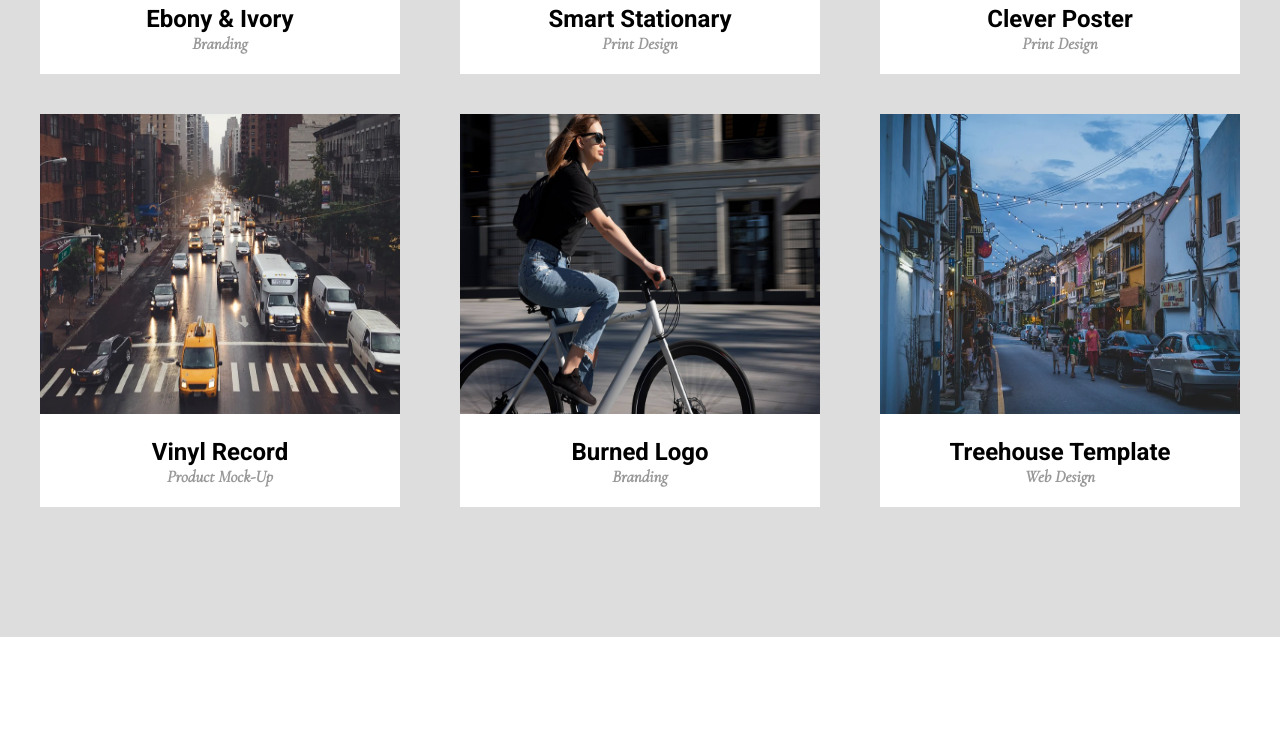
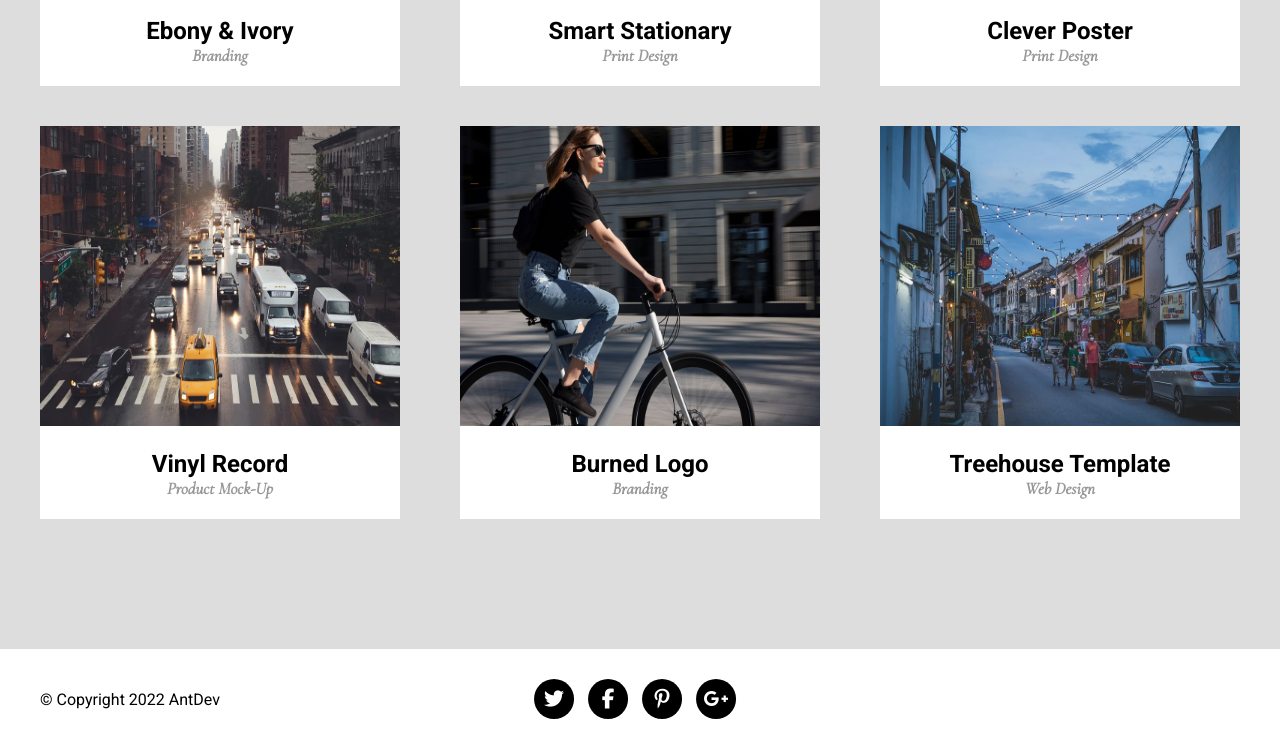
Before and after one commit to DmkMrw/Projekt-task-runner, a website: page index.html in a window 1280 px wide. Shown: the part 1658-2407 px from the top of the page. Before the commit the page ends 2385 px from the top, so only its background shows below. Drawn offline with nearby package versions, Linux system fonts and the light colour scheme.

Commit message:
Add html and style for footer

```diff
--- a/index.html
+++ b/index.html
@@ -138,5 +138,17 @@
         </div>
       </div>
     </section>
+
+    <section class="footer">
+      <div class="container">
+        <div class="copy"><p>&copy Copyright 2022 AntDev</p></div>
+        <div class="social">
+          <i class="fa-brands fa-twitter"></i>
+          <i class="fa-brands fa-facebook-f"></i>
+          <i class="fa-brands fa-pinterest-p"></i>
+          <i class="fa-brands fa-google-plus-g"></i>
+        </div>
+      </div>
+    </section>
   </body>
 </html>
--- a/sass/style.scss
+++ b/sass/style.scss
@@ -14,7 +14,6 @@ $post-title-font: "Cormorant Garamond", serif;
 }
 
 body {
-  min-height: 100vh;
   font-family: $regular-font;
   text-align: center;
 }
@@ -28,7 +27,7 @@ section {
 }
 
 .title {
-  font-size: 35px;
+  font-size: 40px;
   font-weight: 700;
   padding-bottom: 10px;
 }
@@ -43,7 +42,7 @@ section {
     // background-color: #f00;
     width: 80px;
     height: 80px;
-    line-height: 80px;
+    line-height: 73px;
     border: 5px solid #d3d609;
     color: #d3d609;
     border-radius: 50%;
@@ -179,9 +178,42 @@ section {
 .portfolio {
   background-color: #ddd;
   padding: 90px 0;
+  margin-bottom: 0;
 }
 .wrapper {
   display: flex;
   justify-content: space-between;
   flex-wrap: wrap;
 }
+
+/* Footer */
+
+.footer {
+  padding: 50px 0;
+  margin-bottom: 0;
+  .container {
+    position: relative;
+    .copy {
+      position: absolute;
+      top: 50%;
+      left: 0;
+      transform: translateY(-50%);
+    }
+    .social {
+      position: absolute;
+      top: 50%;
+      left: 50%;
+      transform: translate(-50%, -50%);
+      i {
+        margin-right: 10px;
+        font-size: 20px;
+        background-color: #000;
+        color: #fff;
+        width: 40px;
+        height: 40px;
+        line-height: 40px;
+        border-radius: 50%;
+      }
+    }
+  }
+}
```
Also changed, not shown: sass/style.css, 1 other file.
